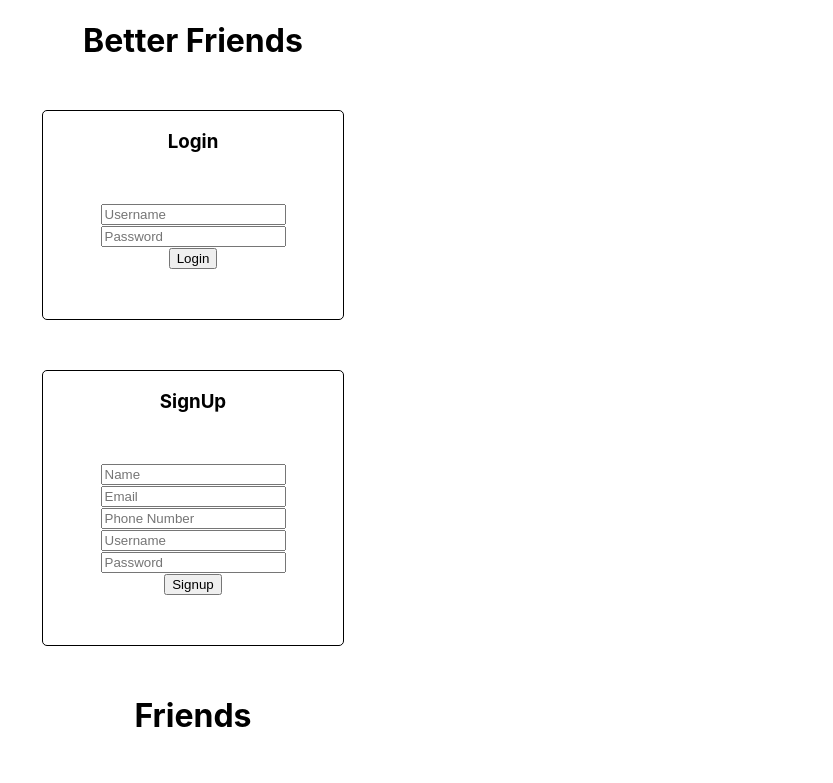
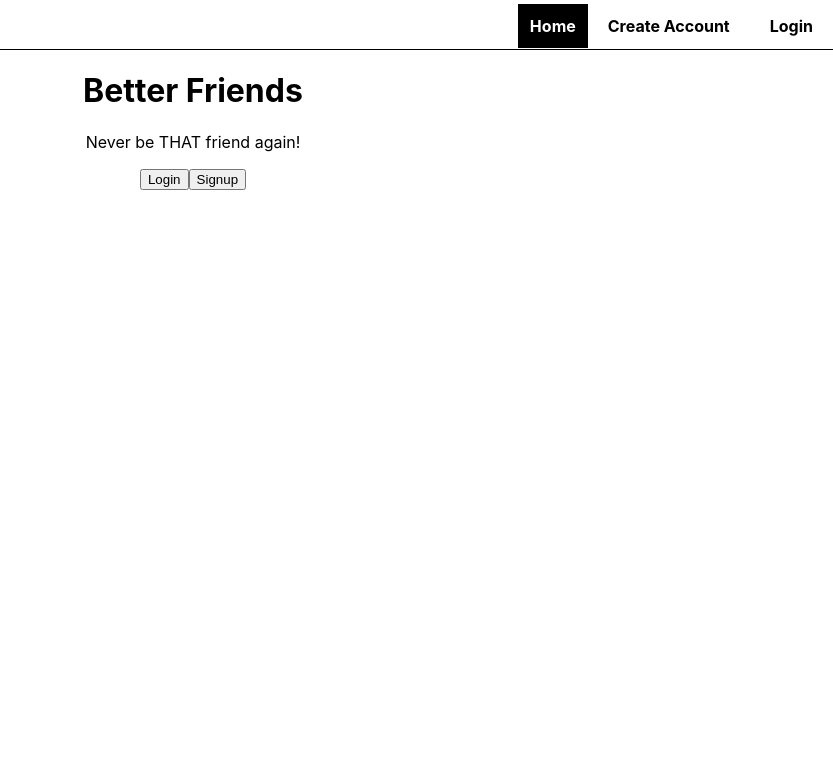
Before and after one commit to better-friend/better-friend-client, a React (Create React App) app in the folder better-friends/: page / in a window 1280 px wide. Shown: the top 783 px of the page, without its empty margins (447-1280 px from the left). Built offline with nearby package versions, Linux system fonts and the light colour scheme.

Commit message:
Added routes and navlinks for navigating components

```diff
--- a/better-friends/src/App.js
+++ b/better-friends/src/App.js
@@ -1,5 +1,7 @@
 import React from 'react';
 import './App.css';
+import { Route, NavLink } from 'react-router-dom'
+import Home from './components/Home';
 import Login from './components/Login';
 import Signup from './components/Signup';
 import Friends from './components/Friends';
@@ -9,10 +11,27 @@
   render() {
     return (
       <div className="App">
-        <h1>Better Friends</h1>
-        <Login />
-        <Signup />
-        <Friends />
+        <ul className="navBar">
+          <li>
+            <NavLink exact to="/" className="activeNav">
+              Home
+            </NavLink>
+          </li>
+          <li>
+            <NavLink to="/signup" className="activeNav">
+              Create Account
+            </NavLink>
+          </li>
+          <li>
+            <NavLink to="/login" className="activeNav">
+              Login
+            </NavLink>
+          </li>
+        </ul>
+        <Route exact path='/' component={Home}/>
+        <Route path='/login' component={Login}/>
+        <Route path='/signup' component={Signup}/>
+        <Route path='/friends' component={Friends}/>
       </div>
     );
   }
```
